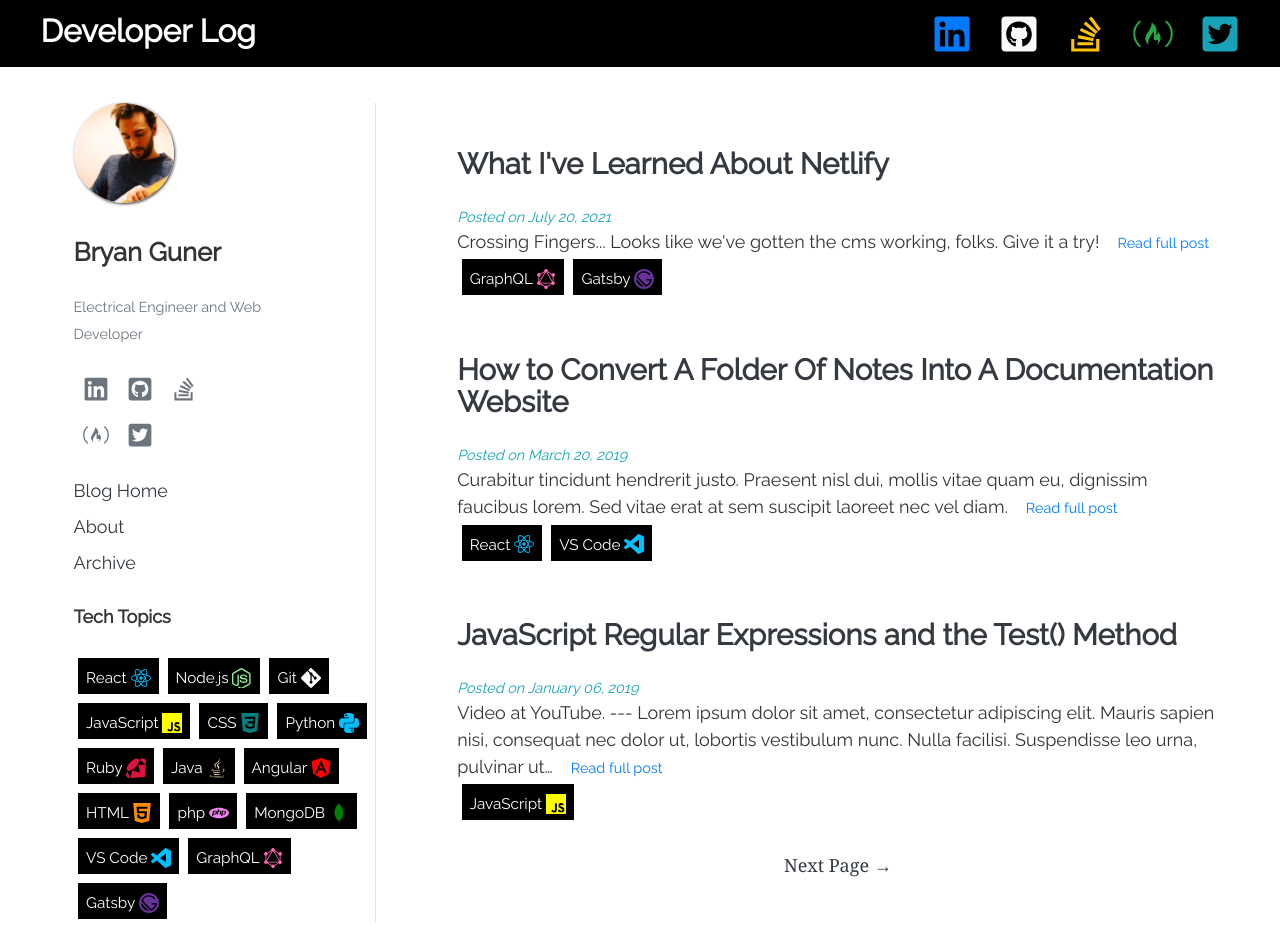
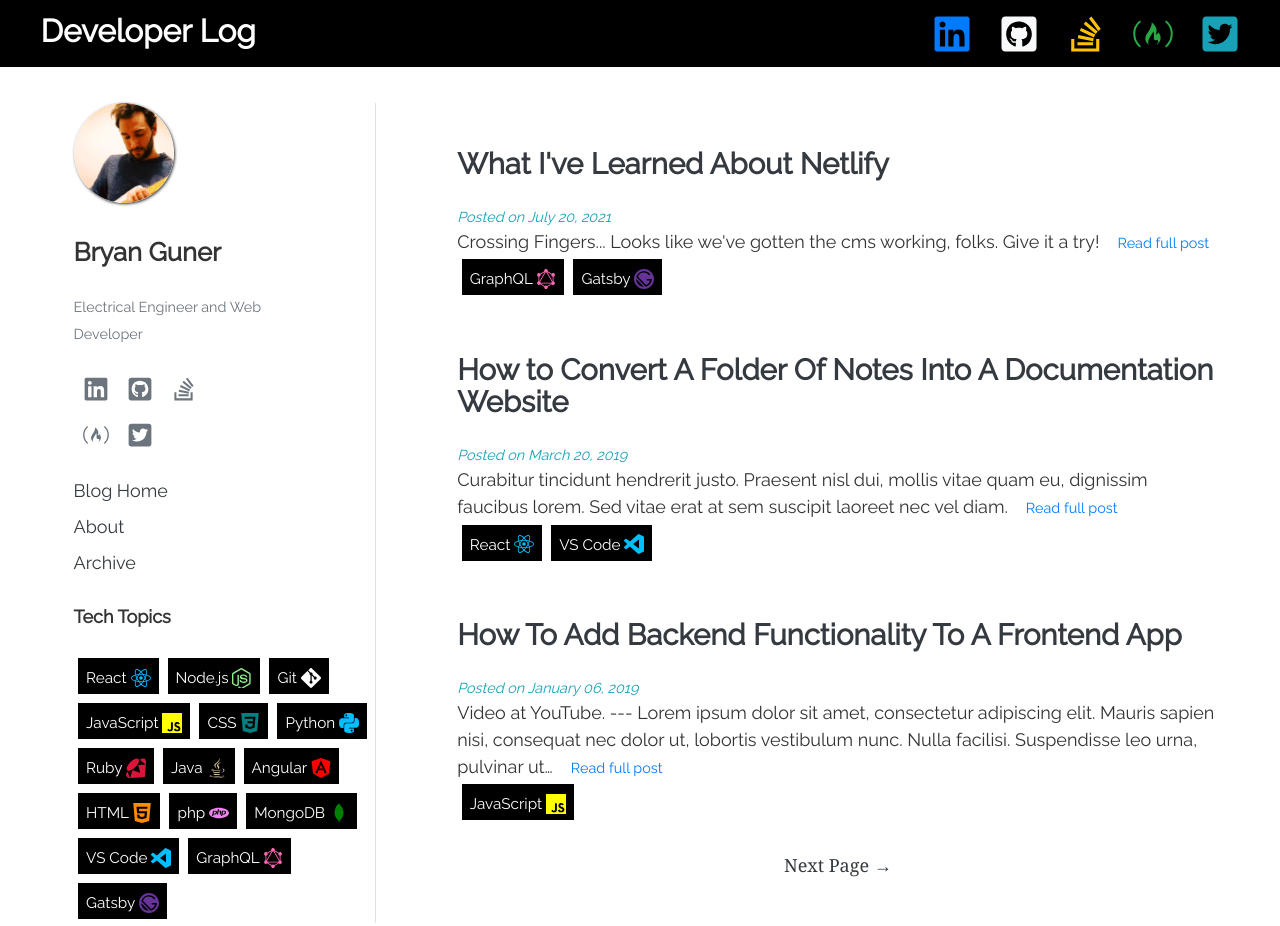
Before and after one commit to Portfolio-Projects42/Quick-Post-Blog, a Gatsby site: page / in a window 1280 px wide. Shown: the top 926 px of the page. Built offline with nearby package versions, Linux system fonts and the light colour scheme; Gatsby itself is replaced by a stand-in of ours; some packages are replaced by stand-ins of ours.

Commit message:
regex-and-test-method.md: updated title

```diff
--- a/posts/regex-and-test-method.md
+++ b/posts/regex-and-test-method.md
@@ -1,6 +1,7 @@
 ---
-title: 'JavaScript Regular Expressions and the Test() Method'
-tags: ["javascript"]
+title: How To Add Backend Functionality To A Frontend App
+tags:
+  - javascript
 published: true
 date: '2019-01-06'
 ---
```
